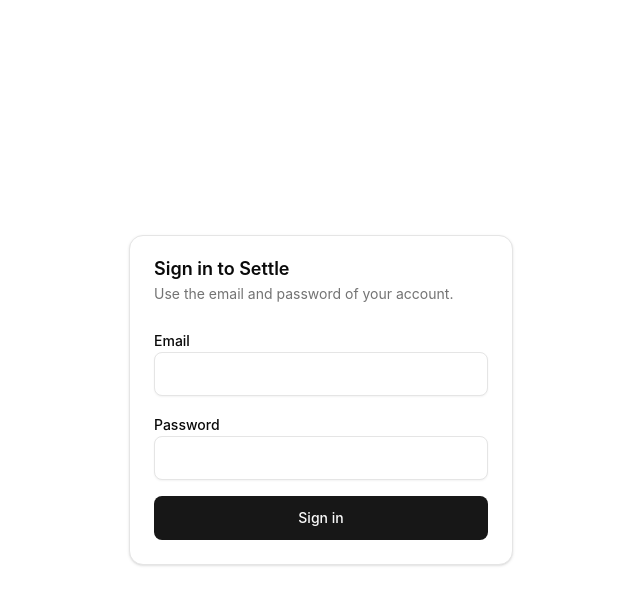
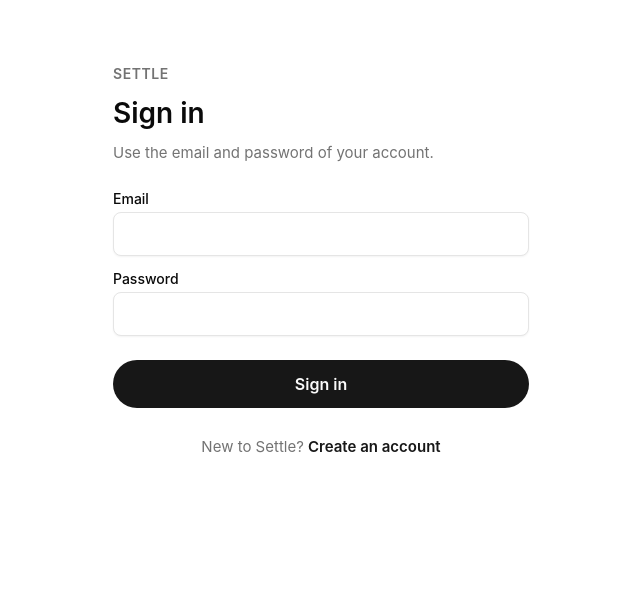
Before and after one commit to ame180/settle, a React (Vite) app in the folder frontend/: page /login in a window 1280 px wide. Shown: the top 604 px of the page, without its empty margins (319-959 px from the left). Built offline with nearby package versions, Linux system fonts and the light colour scheme; no server answers.

Commit message:
feat: restyle sign in to the design tokens with a link to sign up

```diff
--- /dev/null
+++ b/frontend/src/components/FieldError.tsx
@@ -0,0 +1,10 @@
+import { CircleAlert } from 'lucide-react'
+
+export function FieldError({ id, message }: { id: string; message: string | undefined }) {
+  return (
+    <p id={id} className="flex items-center gap-1.5 text-[13px] text-destructive">
+      <CircleAlert className="size-3.5 shrink-0" aria-hidden="true" />
+      {message}
+    </p>
+  )
+}
--- /dev/null
+++ b/frontend/src/components/SubmitButton.tsx
@@ -0,0 +1,28 @@
+import type { ReactNode } from 'react'
+import { LoaderCircle } from 'lucide-react'
+import { Button } from '@/components/ui/button'
+
+type SubmitButtonProps = {
+  isPending: boolean
+  pendingLabel: string
+  children: ReactNode
+}
+
+export function SubmitButton({ isPending, pendingLabel, children }: SubmitButtonProps) {
+  return (
+    <Button
+      type="submit"
+      className="mt-2 h-12 w-full rounded-full text-base font-semibold disabled:opacity-75 [&_svg]:size-4.5"
+      disabled={isPending}
+    >
+      {isPending ? (
+        <>
+          <LoaderCircle className="motion-safe:animate-spin" aria-hidden="true" />
+          {pendingLabel}
+        </>
+      ) : (
+        children
+      )}
+    </Button>
+  )
+}
--- /dev/null
+++ b/frontend/src/features/auth/AuthLayout.tsx
@@ -0,0 +1,25 @@
+import type { ReactNode } from 'react'
+
+type AuthLayoutProps = {
+  title: string
+  description: string
+  footer: ReactNode
+  children: ReactNode
+}
+
+export function AuthLayout({ title, description, footer, children }: AuthLayoutProps) {
+  return (
+    <main className="mx-auto flex min-h-full max-w-md flex-col gap-7 px-4 pt-[calc(4rem+env(safe-area-inset-top))] pb-[calc(1.5rem+env(safe-area-inset-bottom))]">
+      <div className="flex flex-col gap-2">
+        <p className="text-sm font-semibold tracking-[0.04em] text-muted-foreground">SETTLE</p>
+        <h1 className="text-[28px] font-semibold">{title}</h1>
+        <p className="text-[15px] leading-[1.45] text-muted-foreground">{description}</p>
+      </div>
+      {children}
+      <p className="text-center text-[15px] text-muted-foreground">{footer}</p>
+    </main>
+  )
+}
+
+export const authLinkClassName =
+  'font-semibold text-primary underline-offset-4 hover:underline focus-visible:rounded-sm focus-visible:ring-2 focus-visible:ring-ring focus-visible:outline-none'
--- a/frontend/src/features/auth/LoginPage.tsx
+++ b/frontend/src/features/auth/LoginPage.tsx
@@ -1,13 +1,14 @@
 import { useForm } from 'react-hook-form'
 import { zodResolver } from '@hookform/resolvers/zod'
 import { z } from 'zod'
-import { Navigate, useLocation, useNavigate } from 'react-router'
+import { Link, Navigate, useLocation, useNavigate } from 'react-router'
 import { useLogin, useMe } from '@/api/auth'
 import { ApiError } from '@/api/client'
-import { Button } from '@/components/ui/button'
-import { Card, CardContent, CardDescription, CardHeader, CardTitle } from '@/components/ui/card'
+import { FieldError } from '@/components/FieldError'
+import { SubmitButton } from '@/components/SubmitButton'
 import { Input } from '@/components/ui/input'
 import { Label } from '@/components/ui/label'
+import { AuthLayout, authLinkClassName } from './AuthLayout'
 
 const loginSchema = z.object({
   email: z.email('Enter a valid email address'),
@@ -16,17 +17,21 @@ const loginSchema = z.object({
 
 type LoginValues = z.infer<typeof loginSchema>
 
+export type LoginLocationState = { from?: string; email?: string } | null
+
 export function LoginPage() {
   const { data: me } = useMe()
   const loginMutation = useLogin()
   const navigate = useNavigate()
   const location = useLocation()
-  const redirectTo = (location.state as { from?: string } | null)?.from ?? '/'
+  const locationState = location.state as LoginLocationState
+  const redirectTo = locationState?.from ?? '/'
 
   const form = useForm<LoginValues>({
     resolver: zodResolver(loginSchema),
-    defaultValues: { email: '', password: '' },
+    defaultValues: { email: locationState?.email ?? '', password: '' },
   })
+  const { errors } = form.formState
 
   if (me) {
     return <Navigate to={redirectTo} replace />
@@ -39,48 +44,51 @@ export function LoginPage() {
   })
 
   const serverError =
-    loginMutation.error instanceof ApiError
-      ? loginMutation.error.status === 401
+    loginMutation.error instanceof ApiError && loginMutation.error.status === 401
       ? 'Invalid email or password.'
-        : loginMutation.error.message
       : loginMutation.error
         ? 'Something went wrong. Please try again.'
         : null
 
   return (
-    <div className="flex min-h-full items-center justify-center px-4 py-8">
-      <Card className="w-full max-w-sm">
-        <CardHeader>
-          <CardTitle>Sign in to Settle</CardTitle>
-          <CardDescription>Use the email and password of your account.</CardDescription>
-        </CardHeader>
-        <CardContent>
-          <form onSubmit={onSubmit} noValidate className="space-y-4">
-            <div className="space-y-2">
-              <Label htmlFor="email">Email</Label>
+    <AuthLayout
+      title="Sign in"
+      description="Use the email and password of your account."
+      footer={
+        <>
+          New to Settle?{' '}
+          <Link to="/signup" className={authLinkClassName}>
+            Create an account
+          </Link>
+        </>
+      }
+    >
+      <form onSubmit={onSubmit} noValidate className="flex flex-col gap-4">
+        <div className="flex flex-col gap-1.5">
+          <Label htmlFor="signin-email">Email</Label>
           <Input
-                id="email"
+            id="signin-email"
             type="email"
             autoComplete="email"
             inputMode="email"
-                aria-invalid={!!form.formState.errors.email}
+            aria-invalid={!!errors.email}
+            aria-describedby={errors.email ? 'signin-email-error' : undefined}
             {...form.register('email')}
           />
-              {form.formState.errors.email && (
-                <p className="text-sm text-destructive">{form.formState.errors.email.message}</p>
-              )}
+          {errors.email && <FieldError id="signin-email-error" message={errors.email.message} />}
         </div>
-            <div className="space-y-2">
-              <Label htmlFor="password">Password</Label>
+        <div className="flex flex-col gap-1.5">
+          <Label htmlFor="signin-password">Password</Label>
           <Input
-                id="password"
+            id="signin-password"
             type="password"
             autoComplete="current-password"
-                aria-invalid={!!form.formState.errors.password}
+            aria-invalid={!!errors.password}
+            aria-describedby={errors.password ? 'signin-password-error' : undefined}
             {...form.register('password')}
           />
-              {form.formState.errors.password && (
-                <p className="text-sm text-destructive">{form.formState.errors.password.message}</p>
+          {errors.password && (
+            <FieldError id="signin-password-error" message={errors.password.message} />
           )}
         </div>
         {serverError && (
@@ -88,12 +96,10 @@ export function LoginPage() {
             {serverError}
           </p>
         )}
-            <Button type="submit" className="w-full" disabled={loginMutation.isPending}>
-              {loginMutation.isPending ? 'Signing in…' : 'Sign in'}
-            </Button>
+        <SubmitButton isPending={loginMutation.isPending} pendingLabel="Signing in…">
+          Sign in
+        </SubmitButton>
       </form>
-        </CardContent>
-      </Card>
-    </div>
+    </AuthLayout>
   )
 }
--- a/frontend/src/features/contacts/AddContactPage.tsx
+++ b/frontend/src/features/contacts/AddContactPage.tsx
@@ -2,9 +2,10 @@ import { useForm } from 'react-hook-form'
 import { zodResolver } from '@hookform/resolvers/zod'
 import { z } from 'zod'
 import { Link, useNavigate } from 'react-router'
-import { ArrowLeft, CircleAlert, LoaderCircle } from 'lucide-react'
+import { ArrowLeft, LoaderCircle } from 'lucide-react'
 import { useAddContact } from '@/api/contacts'
 import { ApiError } from '@/api/client'
+import { FieldError } from '@/components/FieldError'
 import { PageHeader } from '@/components/PageHeader'
 import { Button } from '@/components/ui/button'
 import { Input } from '@/components/ui/input'
@@ -169,12 +170,3 @@ export function AddContactPage() {
     </div>
   )
 }
-
-function FieldError({ id, message }: { id: string; message: string | undefined }) {
-  return (
-    <p id={id} className="flex items-center gap-1.5 text-[13px] text-destructive">
-      <CircleAlert className="size-3.5 shrink-0" aria-hidden="true" />
-      {message}
-    </p>
-  )
-}
```
Lines whose indentation alone changed are shown as unchanged.
